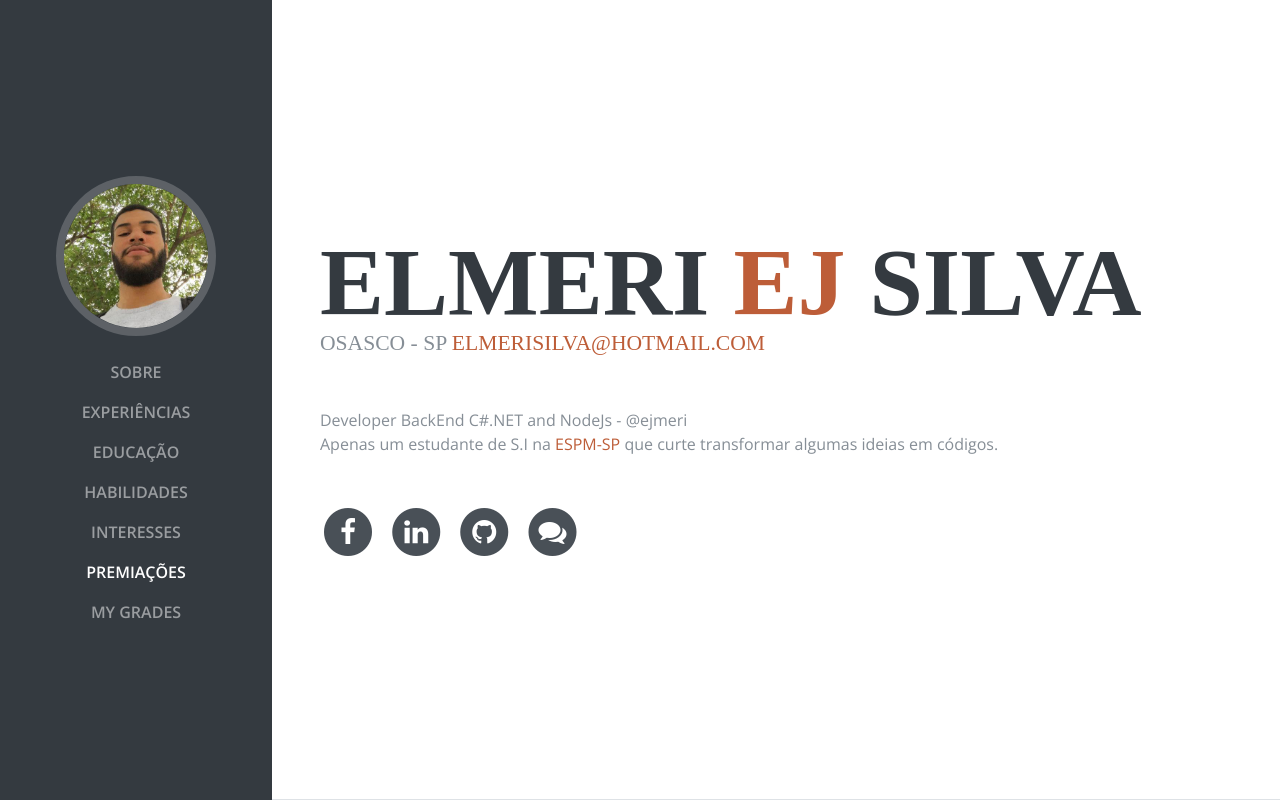
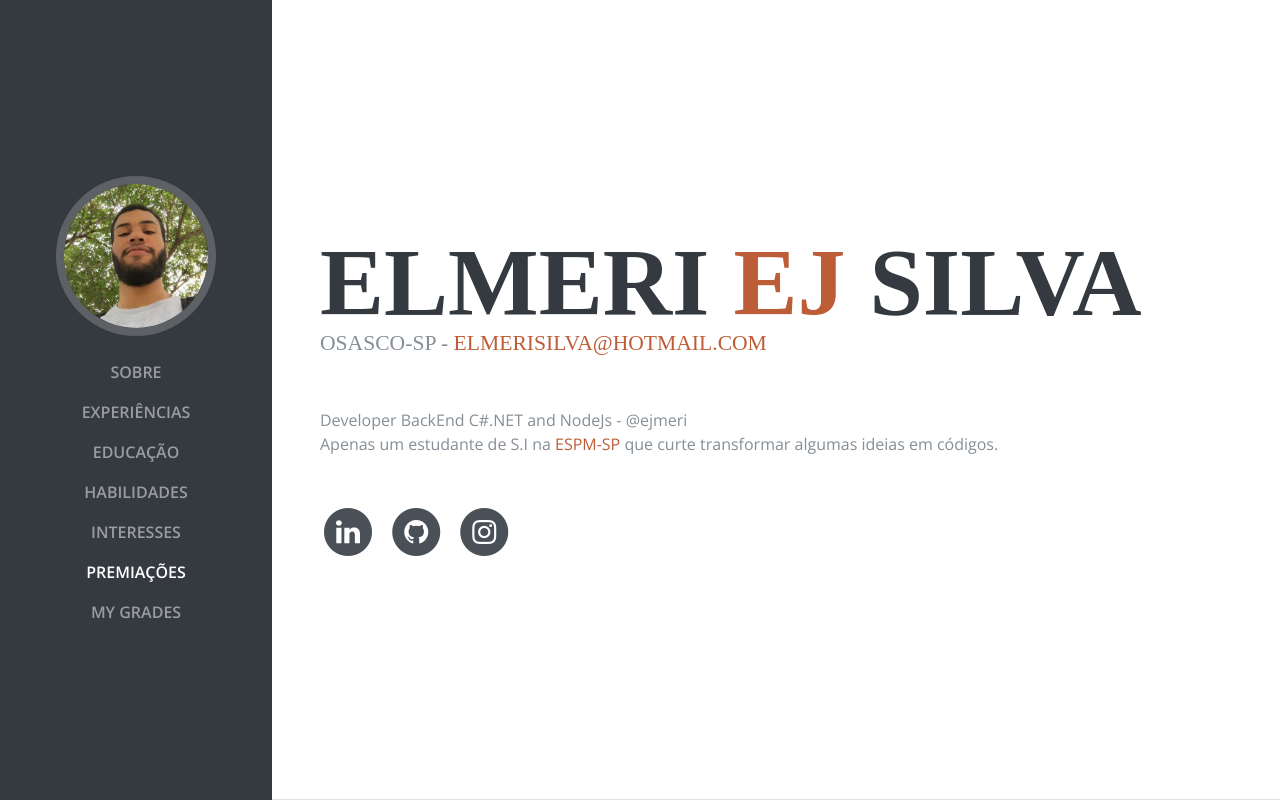
Before and after one commit to ejmeri/website, a website: page views/index.html in a window 1280 px wide. Shown: the top 800 px of the page. Drawn offline with nearby package versions, Linux system fonts and the light colour scheme; a web font is replaced by a local one.

Commit message:
update social network icons

```diff
--- a/views/index.html
+++ b/views/index.html
@@ -75,20 +75,21 @@
           <span class="text-primary">EJ</span>
           Silva
         </h1>
-        <div class="subheading mb-5">Osasco - SP
+        <div class="subheading mb-5">Osasco-SP -
           <a target="_blank" href="mailto:elmerisilva@hotmail.com"> elmerisilva@hotmail.com</a>
         </div>
         <p class="mb-5">Developer BackEnd C#.NET and NodeJs - @ejmeri <br>
         Apenas um estudante de S.I na <a target="_blank" href="https://www.espm.br/"> ESPM-SP</a> que curte transformar algumas ideias em códigos.</p>
         <ul class="list-inline list-social-icons mb-0">
           <li class="list-inline-item">
-            <a target="_blank" href="https://www.facebook.com/ejmeri">
+            <a target="_blank" href="https://www.linkedin.com/in/ejmeri">
               <span class="fa-stack fa-lg">
                 <i class="fa fa-circle fa-stack-2x"></i>
-                <i class="fa fa-facebook fa-stack-1x fa-inverse"></i>
+                <i class="fa fa-linkedin fa-stack-1x fa-inverse"></i>
               </span>
             </a>
           </li>
+
           <!-- <li class="list-inline-item">
             <a target="_blank" href="https://twitter.com/ejmeri">
               <span class="fa-stack fa-lg">
@@ -97,14 +98,7 @@
               </span>
             </a>
           </li> -->
-          <li class="list-inline-item">
-            <a target="_blank" href="https://www.linkedin.com/in/ejmeri">
-              <span class="fa-stack fa-lg">
-                <i class="fa fa-circle fa-stack-2x"></i>
-                <i class="fa fa-linkedin fa-stack-1x fa-inverse"></i>
-              </span>
-            </a>
-          </li>
+
           <li class="list-inline-item">
             <a target="_blank" href="https://github.com/ejmeri">
               <span class="fa-stack fa-lg">
@@ -114,6 +108,14 @@
             </a>
           </li>
           <li class="list-inline-item">
+            <a target="_blank" href="https://www.instagram.com/ejmeri/">
+              <span class="fa-stack fa-lg">
+                <i class="fa fa-circle fa-stack-2x"></i>
+                <i class="fa fa-instagram fa-stack-1x fa-inverse"></i>
+              </span>
+            </a>
+          </li>
+          <!-- <li class="list-inline-item">
             <a target="_blank" href="https://www.messenger.com/t/bothejota" data-toggle="tooltip" title="ChatBot Metro-SP!">
               <span class="fa-stack fa-lg">
                 <i class="fa fa-circle fa-stack-2x"></i>
@@ -121,7 +123,7 @@
               </span>
             </a>
 
-          </li>
+          </li> -->
         </ul>
       </div>
     </section>
```
